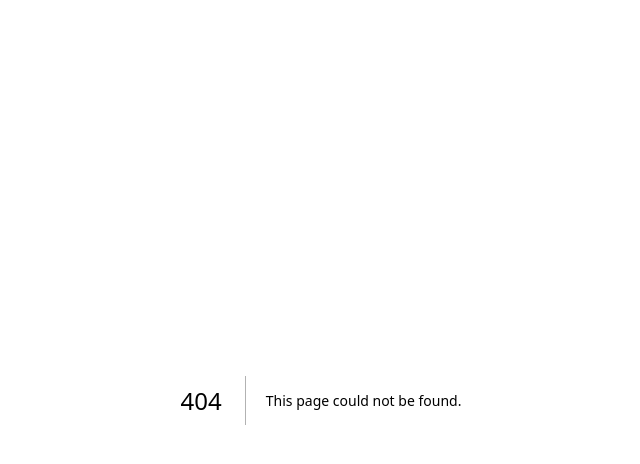
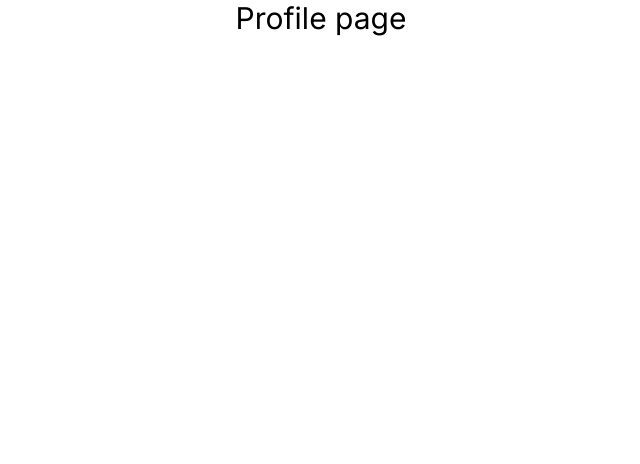
Before and after one commit to amarphule/nextjs-practice, a Next.js app: page /profile in a window 1280 px wide. Before the commit this address had no page. Shown: the top 464 px of the page, without its empty margins (319-959 px from the left). Built offline with nearby package versions, Linux system fonts and the light colour scheme.

Commit message:
serverside redirect (restric page)

```diff
--- a/src/app/account/page.tsx
+++ b/src/app/account/page.tsx
@@ -1,6 +1,10 @@
+import { redirect } from 'next/navigation'
 import React from 'react'
 
 const Account = () => {
+  const useIsNull = null
+  if(useIsNull == null) redirect("profile")
+
   return (
     <h1 className='text-center text-3xl'>Account page</h1>
   )
--- /dev/null
+++ b/src/app/profile/page.tsx
@@ -0,0 +1,9 @@
+import React from 'react'
+
+const Profile = () => {
+  return (
+    <h1 className='text-center text-3xl'>Profile page</h1>
+  )
+}
+
+export default Profile
```
